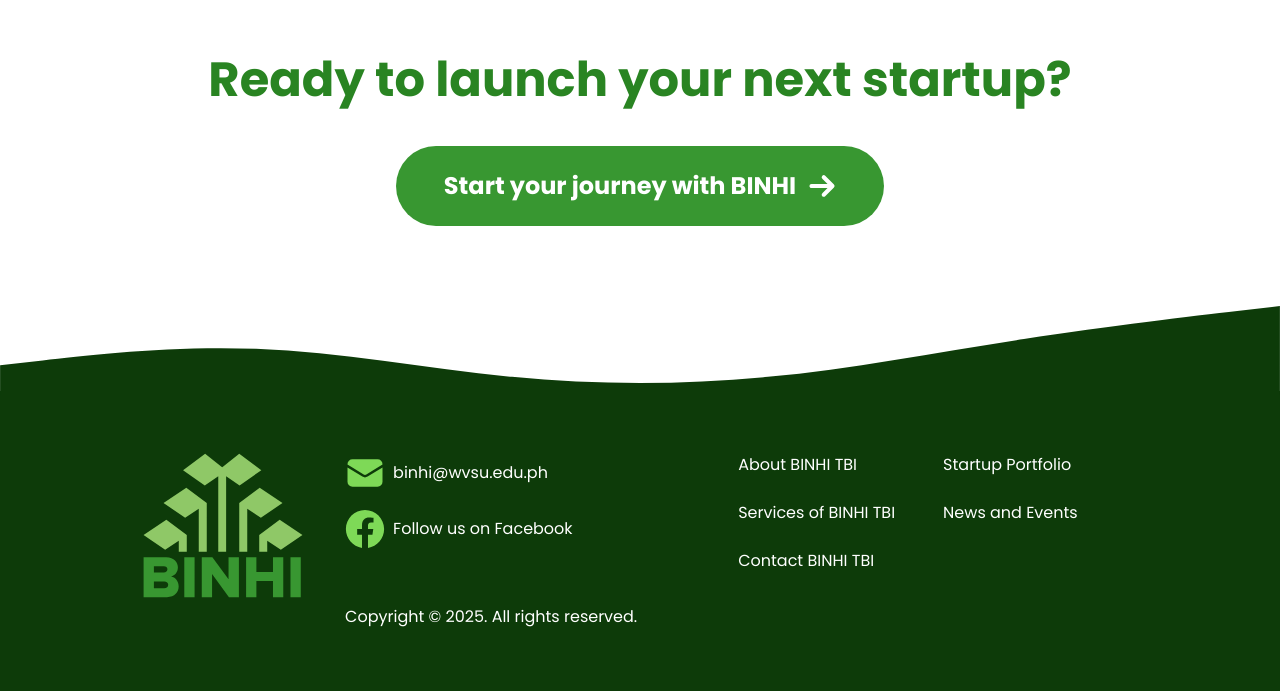
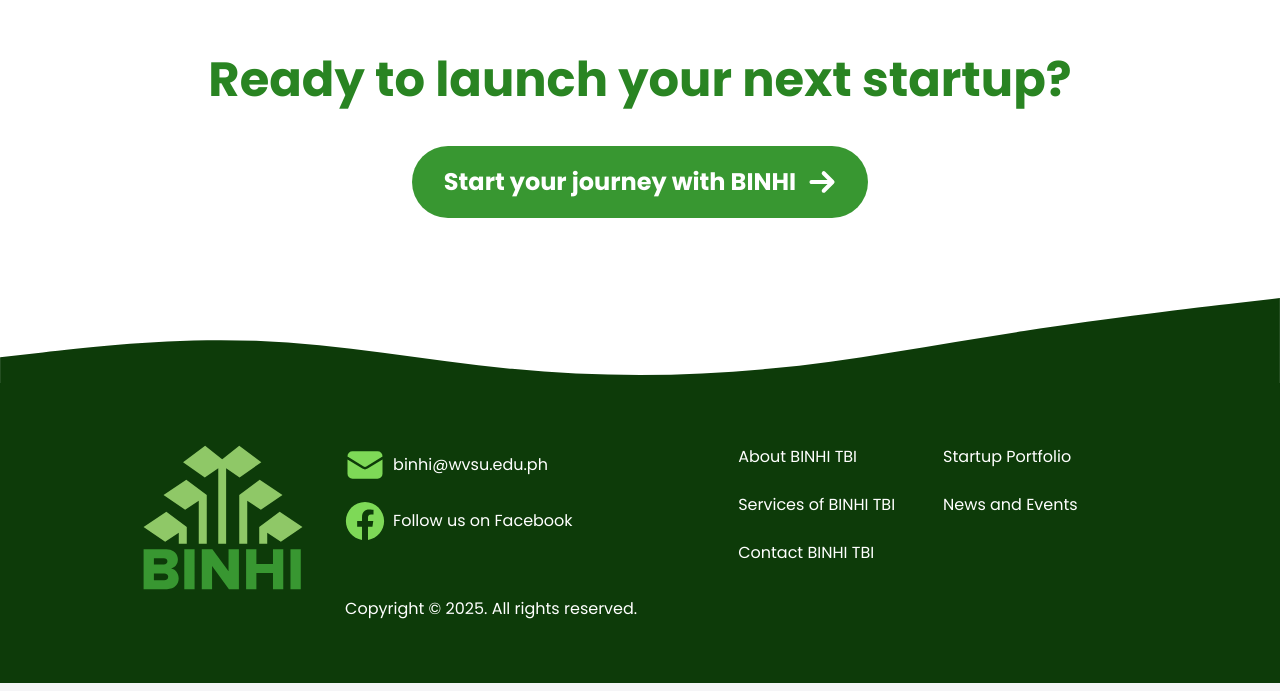
Before and after one commit to SPARK-Hub-WVSU/BINHI-Website-2025, a Next.js app: page / in a window 1280 px wide. Shown: the part 6563-7254 px from the top of the page. Built offline with nearby package versions, Linux system fonts and the light colour scheme.

Commit message:
style: adjusted Button padding to make it smaller

```diff
--- a/src/components/CTASection.jsx
+++ b/src/components/CTASection.jsx
@@ -41,7 +41,7 @@ export default function CtaSection({
           rel="noopener noreferrer"
           className="inline-flex items-center justify-center bg-primary hover:bg-primary-dark
             text-white font-bold rounded-full
-            px-8 md:px-10 lg:px-12 py-4 md:py-5 lg:py-6
+            px-6 py-4 md:px-8 md:py-5
             text-base md:text-xl lg:text-2xl
             transition-all duration-200 hover:scale-105 hover:shadow-lg
             group"
```
